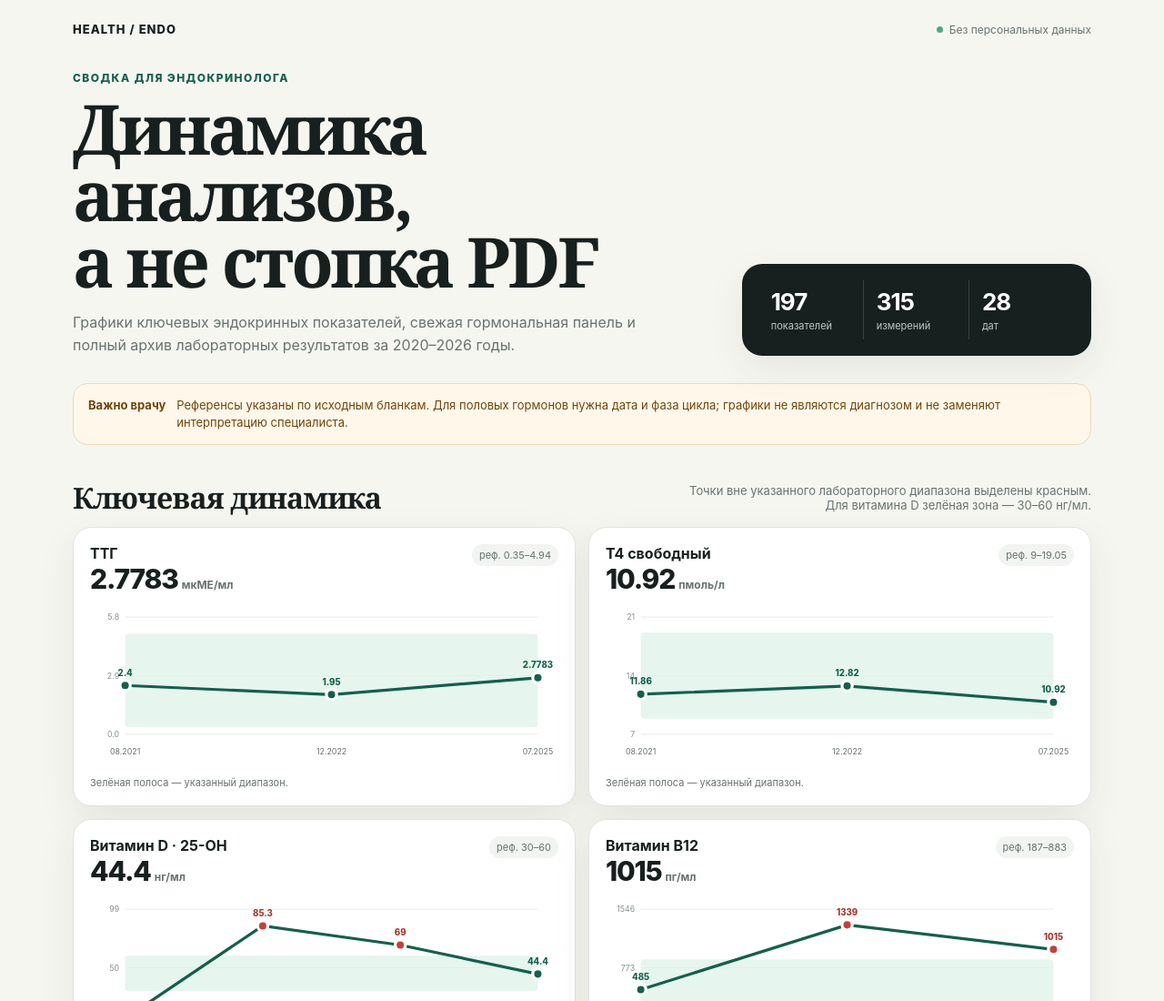
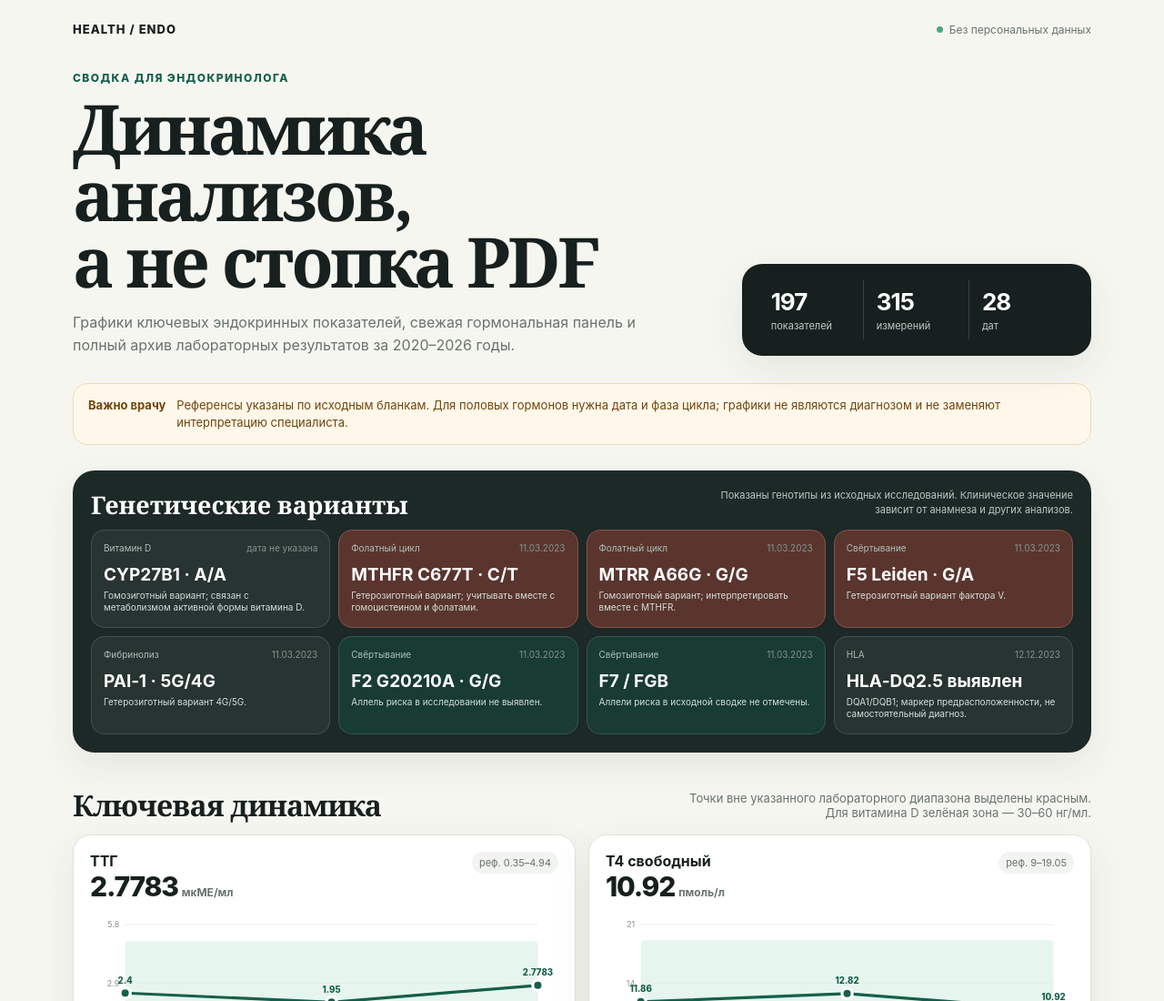
Before and after one commit to rutubaga/health, a plain HTML site: page index.html in a window 1280 px wide. Shown: the top 1100 px of the page at 91% size. Drawn offline with Linux system fonts and the light colour scheme.

Commit message:
Add genetic variants summary

```diff
--- a/index.html
+++ b/index.html
@@ -13,13 +13,14 @@
     .hero{display:grid;grid-template-columns:minmax(0,1.3fr) minmax(300px,.7fr);gap:22px;align-items:end;margin-bottom:30px}.eyebrow{color:var(--green);font-size:12px;font-weight:850;letter-spacing:.12em;text-transform:uppercase;margin-bottom:12px}.hero h1{font-family:Georgia,serif;font-size:clamp(42px,7vw,76px);line-height:.96;letter-spacing:-.045em;margin:0;max-width:760px}.hero p{color:var(--muted);font-size:16px;line-height:1.55;margin:18px 0 0;max-width:650px}
     .stats{display:grid;grid-template-columns:repeat(3,1fr);background:var(--ink);border-radius:22px;padding:18px;color:white;box-shadow:var(--shadow)}.stat{padding:8px 14px;border-right:1px solid rgba(255,255,255,.15)}.stat:last-child{border:0}.stat b{display:block;font-size:26px;letter-spacing:-.04em}.stat span{display:block;color:#bec9c5;font-size:11px;margin-top:4px}
     .notice{display:flex;gap:12px;align-items:flex-start;padding:14px 16px;border:1px solid #efd8b8;background:#fff8ea;border-radius:16px;color:#71440d;font-size:13px;line-height:1.45;margin:0 0 28px}.notice b{white-space:nowrap}
+    .genetics{background:#1c2926;color:white;border-radius:24px;padding:20px;box-shadow:var(--shadow);margin-bottom:28px}.genetics-head{display:flex;align-items:end;justify-content:space-between;gap:16px;margin-bottom:14px}.genetics-head h2{font-family:Georgia,serif;font-size:27px;line-height:1;margin:0}.genetics-head p{font-size:11px;line-height:1.4;color:#b9c8c3;margin:0;max-width:420px;text-align:right}.gene-grid{display:grid;grid-template-columns:repeat(4,minmax(0,1fr));gap:9px}.gene{border:1px solid rgba(255,255,255,.13);background:rgba(255,255,255,.055);border-radius:15px;padding:13px;min-height:108px}.gene small{display:flex;align-items:center;justify-content:space-between;gap:8px;color:#aebfba;font-size:10px}.gene small em{font-style:normal;color:#81938e}.gene strong{display:block;font-size:19px;margin:12px 0 5px}.gene span{display:block;color:#d4dfdc;font-size:10px;line-height:1.35}.gene.is-attention{background:#5a352e;border-color:#865148}.gene.is-clear{background:#183b32}
     .section-head{display:flex;align-items:end;justify-content:space-between;gap:16px;margin:42px 0 16px}.section-head h2{font-family:Georgia,serif;font-size:32px;line-height:1;margin:0;letter-spacing:-.025em}.section-head p{color:var(--muted);font-size:13px;margin:0;max-width:460px;text-align:right}
     .chart-grid{display:grid;grid-template-columns:repeat(2,minmax(0,1fr));gap:14px}.chart-card{background:var(--card);border:1px solid var(--line);border-radius:20px;padding:18px;box-shadow:var(--shadow);min-width:0}.chart-title{display:flex;justify-content:space-between;align-items:start;gap:12px;margin-bottom:8px}.chart-title h3{font-size:16px;margin:0}.chart-title span{font-size:11px;color:var(--muted);background:#f1f4f1;border-radius:999px;padding:5px 8px}.chart-latest{font-size:30px;font-weight:850;letter-spacing:-.04em}.chart-latest small{font-size:12px;font-weight:650;color:var(--muted);letter-spacing:0;margin-left:4px}.chart-card svg{display:block;width:100%;height:auto;overflow:visible;margin-top:4px}.chart-note{font-size:11px;color:var(--muted);margin-top:2px}
     .hormone-grid{display:grid;grid-template-columns:repeat(4,minmax(0,1fr));gap:10px}.hormone{background:#173f35;color:white;border-radius:16px;padding:14px;min-height:112px}.hormone small{color:#bcd2ca;font-size:11px;display:block}.hormone strong{font-size:24px;display:block;margin:13px 0 3px;letter-spacing:-.03em}.hormone em{font-size:11px;color:#bcd2ca;font-style:normal}.hormone.is-high{background:#7f392f}.cycle-note{margin-top:10px;color:var(--muted);font-size:12px}
     .toolbar{position:sticky;top:8px;z-index:5;background:rgba(246,246,240,.9);backdrop-filter:blur(14px);padding:8px 0 12px}.search{position:relative}.search input{width:100%;height:50px;border:1px solid #cfd7d1;border-radius:16px;background:white;padding:0 18px 0 46px;outline:none;box-shadow:0 8px 30px rgba(32,52,45,.06)}.search:before{content:"⌕";position:absolute;left:17px;top:10px;font-size:24px;color:var(--muted)}.chips{display:flex;gap:7px;overflow:auto;padding-top:9px;scrollbar-width:none}.chip{border:1px solid #ccd4cf;background:#fff;border-radius:999px;padding:8px 12px;font-size:12px;white-space:nowrap;cursor:pointer}.chip.is-active{background:var(--ink);border-color:var(--ink);color:#fff}
     .registry{display:grid;grid-template-columns:repeat(2,minmax(0,1fr));gap:18px;align-items:start}.registry-group{background:#fff;border:1px solid var(--line);border-radius:20px;overflow:hidden;box-shadow:var(--shadow)}.registry-group h3{margin:0;padding:15px 16px;background:#edf2ee;font-size:14px;display:flex;justify-content:space-between}.registry-group h3 span{color:var(--muted);font-weight:600}.metric{border-top:1px solid #edf0ed}.metric:first-of-type{border-top:0}.metric-head{width:100%;display:flex;align-items:center;justify-content:space-between;gap:12px;border:0;background:#fff;padding:13px 15px;text-align:left;cursor:pointer}.metric-head>span:first-child{min-width:0}.metric-head strong{display:block;font-size:13px;line-height:1.3}.metric-head small{display:block;font-size:10px;color:var(--muted);margin-top:3px}.latest{text-align:right;flex:0 0 auto}.latest b{display:block;font-size:14px}.latest b em{font-size:10px;font-style:normal;color:var(--muted);font-weight:600}.metric.is-high .latest b,.metric.is-low .latest b{color:var(--red)}.metric-history{display:none;padding:0 15px 13px}.metric.is-open .metric-history{display:block}.history-row{display:grid;grid-template-columns:86px minmax(0,1fr) minmax(80px,.8fr);gap:8px;padding:8px 0;border-top:1px dashed #dde4df;font-size:11px;align-items:center}.history-row time,.history-row span{color:var(--muted)}.history-row span{text-align:right}.empty{display:none;text-align:center;padding:48px;color:var(--muted)}
     footer{margin-top:42px;border-top:1px solid var(--line);padding-top:18px;color:var(--muted);font-size:11px;line-height:1.5}
-    @media(max-width:780px){.shell{width:min(100% - 20px,680px);padding-top:16px}.top{margin-bottom:28px}.hero{grid-template-columns:1fr}.hero h1{font-size:48px}.hero p{font-size:14px}.stats{padding:12px}.stat{padding:7px}.stat b{font-size:22px}.stat span{font-size:9px}.notice{display:block}.notice b{display:block;margin-bottom:4px}.section-head{display:block;margin-top:34px}.section-head h2{font-size:28px}.section-head p{text-align:left;margin-top:7px}.chart-grid,.registry{grid-template-columns:1fr}.hormone-grid{grid-template-columns:repeat(2,minmax(0,1fr))}.chart-card{padding:15px}.chart-latest{font-size:27px}.toolbar{top:0;padding-top:7px}.search input{height:48px}.metric-head{padding:14px}.privacy{font-size:10px}}
+    @media(max-width:780px){.shell{width:min(100% - 20px,680px);padding-top:16px}.top{margin-bottom:28px}.hero{grid-template-columns:1fr}.hero h1{font-size:48px}.hero p{font-size:14px}.stats{padding:12px}.stat{padding:7px}.stat b{font-size:22px}.stat span{font-size:9px}.notice{display:block}.notice b{display:block;margin-bottom:4px}.genetics{padding:16px;border-radius:20px}.genetics-head{display:block}.genetics-head h2{font-size:25px}.genetics-head p{text-align:left;margin-top:7px}.gene-grid{grid-template-columns:repeat(2,minmax(0,1fr))}.section-head{display:block;margin-top:34px}.section-head h2{font-size:28px}.section-head p{text-align:left;margin-top:7px}.chart-grid,.registry{grid-template-columns:1fr}.hormone-grid{grid-template-columns:repeat(2,minmax(0,1fr))}.chart-card{padding:15px}.chart-latest{font-size:27px}.toolbar{top:0;padding-top:7px}.search input{height:48px}.metric-head{padding:14px}.privacy{font-size:10px}}
     @media(max-width:390px){.hero h1{font-size:42px}.hormone-grid{grid-template-columns:1fr 1fr}.hormone{min-height:102px;padding:12px}.hormone strong{font-size:21px}.chart-title h3{font-size:14px}.chart-title span{font-size:9px}.history-row{grid-template-columns:76px 1fr}.history-row span{grid-column:2;text-align:left}}
   </style>
 </head>
@@ -31,6 +32,20 @@
     <div class="stats"><div class="stat"><b>197</b><span>показателей</span></div><div class="stat"><b>315</b><span>измерений</span></div><div class="stat"><b>28</b><span>дат</span></div></div>
   </section>
   <div class="notice"><b>Важно врачу</b><span>Референсы указаны по исходным бланкам. Для половых гормонов нужна дата и фаза цикла; графики не являются диагнозом и не заменяют интерпретацию специалиста.</span></div>
+
+  <section class="genetics">
+    <div class="genetics-head"><h2>Генетические варианты</h2><p>Показаны генотипы из исходных исследований. Клиническое значение зависит от анамнеза и других анализов.</p></div>
+    <div class="gene-grid">
+      <article class="gene"><small>Витамин D <em>дата не указана</em></small><strong>CYP27B1 · A/A</strong><span>Гомозиготный вариант; связан с метаболизмом активной формы витамина D.</span></article>
+      <article class="gene is-attention"><small>Фолатный цикл <em>11.03.2023</em></small><strong>MTHFR C677T · C/T</strong><span>Гетерозиготный вариант; учитывать вместе с гомоцистеином и фолатами.</span></article>
+      <article class="gene is-attention"><small>Фолатный цикл <em>11.03.2023</em></small><strong>MTRR A66G · G/G</strong><span>Гомозиготный вариант; интерпретировать вместе с MTHFR.</span></article>
+      <article class="gene is-attention"><small>Свёртывание <em>11.03.2023</em></small><strong>F5 Leiden · G/A</strong><span>Гетерозиготный вариант фактора V.</span></article>
+      <article class="gene"><small>Фибринолиз <em>11.03.2023</em></small><strong>PAI‑1 · 5G/4G</strong><span>Гетерозиготный вариант 4G/5G.</span></article>
+      <article class="gene is-clear"><small>Свёртывание <em>11.03.2023</em></small><strong>F2 G20210A · G/G</strong><span>Аллель риска в исследовании не выявлен.</span></article>
+      <article class="gene is-clear"><small>Свёртывание <em>11.03.2023</em></small><strong>F7 / FGB</strong><span>Аллели риска в исходной сводке не отмечены.</span></article>
+      <article class="gene"><small>HLA <em>12.12.2023</em></small><strong>HLA‑DQ2.5 выявлен</strong><span>DQA1/DQB1; маркер предрасположенности, не самостоятельный диагноз.</span></article>
+    </div>
+  </section>
 
   <div class="section-head"><h2>Ключевая динамика</h2><p>Точки вне указанного лабораторного диапазона выделены красным. Для витамина D зелёная зона — 30–60 нг/мл.</p></div>
   <section class="chart-grid" id="charts"></section>
```
